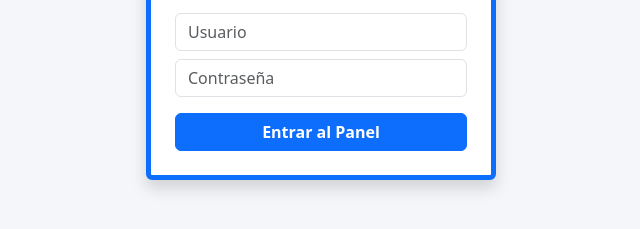
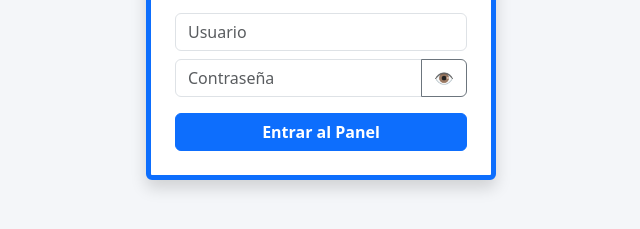
Before and after one commit to carry93/aula-virtual, a website: page public/admin.html in a window 1280 px wide. Shown: the part 376-605 px from the top of the page, 319-959 px from the left. Drawn offline with nearby package versions, Linux system fonts and the light colour scheme.

Commit message:
Add files via upload

```diff
--- a/public/admin.html
+++ b/public/admin.html
@@ -20,7 +20,12 @@
             <h3 class="mb-4 text-primary">👨‍🏫 Acceso Docente</h3>
             <p class="text-muted small mb-3">Introduce tus credenciales para administrar la clase.</p>
             <input type="text" id="admin-user" class="form-control mb-2" placeholder="Usuario">
-            <input type="password" id="admin-pass" class="form-control mb-3" placeholder="Contraseña">
+
+            <div class="input-group mb-3">
+                <input type="password" id="admin-pass" class="form-control" placeholder="Contraseña">
+                <button class="btn btn-outline-secondary" type="button" onclick="togglePassword()" id="btn-eye">👁️</button>
+            </div>
+
             <button class="btn btn-primary w-100 fw-bold" onclick="adminLogin()">Entrar al Panel</button>
             <div id="admin-error" class="text-danger mt-3 fw-bold" style="display: none;">Credenciales incorrectas</div>
         </div>
@@ -128,12 +133,24 @@
     <script>
         // No cargamos los datos hasta que se inicie sesión
 
+        function togglePassword() {
+            const passInput = document.getElementById('admin-pass');
+            const btnEye = document.getElementById('btn-eye');
+            if (passInput.type === 'password') {
+                passInput.type = 'text';
+                btnEye.innerText = '🙈';
+            } else {
+                passInput.type = 'password';
+                btnEye.innerText = '👁️';
+            }
+        }
+
         function adminLogin() {
             const user = document.getElementById('admin-user').value.trim().toLowerCase();
-            const pass = document.getElementById('admin-pass').value.trim();
+            const pass = document.getElementById('admin-pass').value.trim().toLowerCase();
 
-            // Aceptamos la contraseña con o sin el punto final por si hubo un error al copiar/pegar
-            if (user === 'profesorcito' && (pass === 'Edu.25694050' || pass === 'Edu.25694050.')) {
+            // Aceptamos la contraseña con o sin el punto final, y sin importar mayúsculas
+            if (user === 'profesorcito' && (pass === 'edu.25694050' || pass === 'edu.25694050.')) {
                 document.getElementById('login-screen').style.display = 'none';
                 document.getElementById('admin-content').style.display = 'block';
                 loadStatus(); // Cargar los datos del backend ahora sí
```
